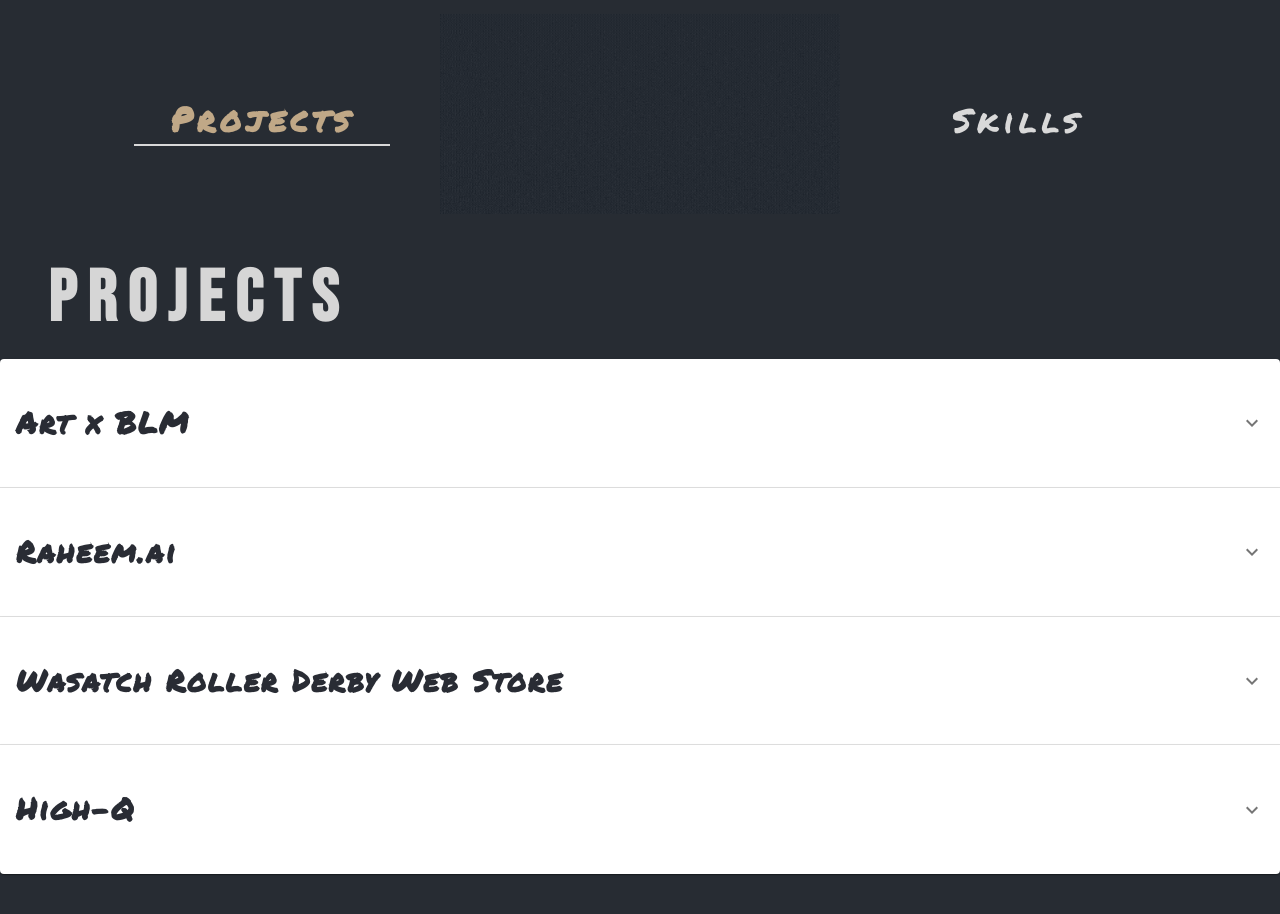
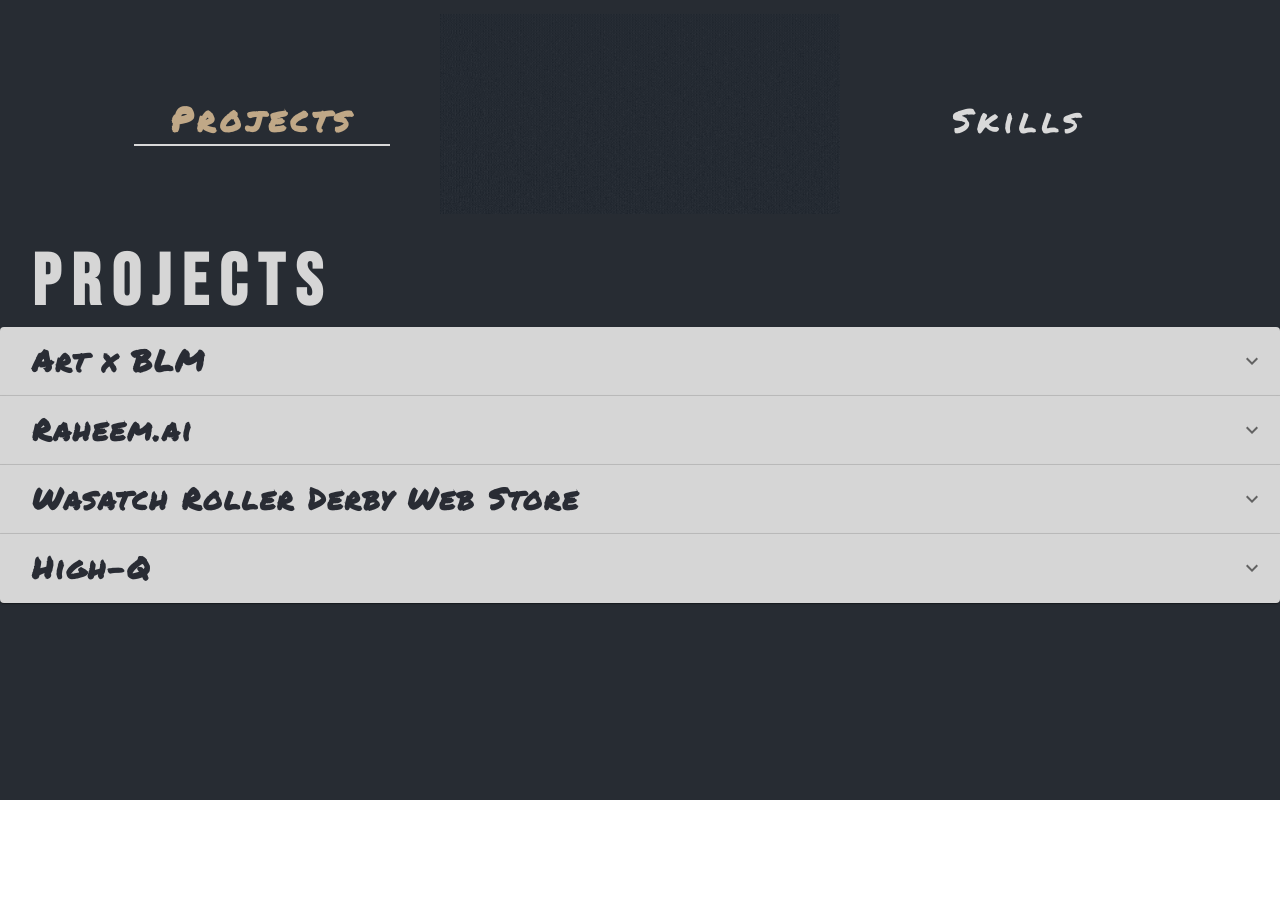
Before and after one commit to KParrish193/KParrish193.github.io, a React (Create React App) app: page /projects in a window 1280 px wide. After the commit the page ends 800 px from the top, so only its background shows below. Built offline with nearby package versions, Linux system fonts and the light colour scheme.

Commit message:
projects page styled

```diff
--- a/src/App.js
+++ b/src/App.js
@@ -2,7 +2,7 @@
 
 import gif from './assets/neon.gif';
 
-import { Nav, Gif } from './styles/index'
+import { Nav, Gif, AppContainer } from './styles/index'
 import { Route, Link, NavLink } from 'react-router-dom';
 import About from './components/about';
 import Projects from './components/projects';
@@ -11,7 +11,7 @@
 
 function App() {
     return (
-    <div className="App">
+    <AppContainer className="App">
             <header className="App-header">
             <Nav>
 
@@ -53,8 +53,8 @@
         <Route path="/projects" component={Projects} />
         <Route path="/skills" component={Skills} />
     </div>
-    </div>
-  );
+    </AppContainer>
+);
 }
 
 export default App;
--- a/src/components/about.js
+++ b/src/components/about.js
@@ -52,7 +52,7 @@
             <h3>
                 Hello there!
             </h3>
-                <div>
+            <div>
                 <div className="content">
                 <p>
                 I am a highly design-oriented  Fullstack Web Developer (HTML, CSS, JavaScript, React, NodeJS) currently seeking new opportunities in the western United States.
--- a/src/components/projects.js
+++ b/src/components/projects.js
@@ -20,7 +20,10 @@
                 Projects
             </h2>
             <ProjectCardContainer>
-            <Accordion>
+            <Accordion
+                style={{
+                    backgroundColor: '#d6d6d6',
+                }}>
                 <AccordionSummary
                 expandIcon={<ExpandMoreIcon />}
                 aria-controls="panel1a-content"
@@ -30,6 +33,8 @@
                     <h3
                     style={{
                         textAlign: 'left',
+                        padding: '0 1rem',
+                        margin: '0'
                     }}>
                         Art x BLM</h3>
                 </Typography>
@@ -37,11 +42,6 @@
             <AccordionDetails>
             <ProjectCard>
                 <img className="project" src={artxblm} alt="art x blm logo"/>
-                <p>
-                    <a href="https://github.com/KParrish193/blm-art-exchange" target="blank">
-                    <GitHub src={github} alt="github logo" />
-                    </a>
-                </p>
                 <h4>
                 HTML | CSS | JavaScript | React | NodeJS | Strapi | Heroku | Stripe
                 </h4>
@@ -51,7 +51,9 @@
                 <p>
                 App to facilitate a collaborative exchange of art to raise money for anti-racist action
                 </p>
+
                 <div>
+                <div className="bullets">
                 <p className="bulletpoints">
                 • Remotely collaborated with an international team of 2 developers, 1 UX designer, and additional product managers
                 </p>
@@ -62,11 +64,20 @@
                 • Developed a rich, client-side routed React application with a Node.js SQL database that supports high-resolution image uploads
                 </p>
                 </div>
+                <div className="github">
+                    <a href="https://github.com/KParrish193/blm-art-exchange" target="blank">
+                    <GitHub src={github} alt="github logo" />
+                    </a>
+                </div>
+                </div>
             </ProjectCard>
             </AccordionDetails>
             </Accordion>
 
-            <Accordion>
+            <Accordion
+            style={{
+                backgroundColor: '#d6d6d6',
+            }}>
             <AccordionSummary
                 expandIcon={<ExpandMoreIcon />}
                 aria-controls="panel2a-content"
@@ -82,6 +93,8 @@
                     <h3
                     style={{
                         textAlign: 'left',
+                        padding: '0 1rem',
+                        margin: '0'
                     }}>
                         Raheem.ai</h3>
                     </a>
@@ -90,11 +103,6 @@
             <AccordionDetails>
             <ProjectCard>
                 <img className="project" src={raheem} alt="raheem logo"/>
-                <p>
-                    <a href="https://github.com/Lambda-School-Labs/raheem.org--fe" target="blank">
-                    <GitHub src={github} alt="github logo" />
-                    </a>
-                </p>
                 <h4>
                 HTML | CSS | JavaScript | React | NodeJS | Victory | Google Firebase | AWS
                 </h4>
@@ -104,7 +112,9 @@
                 <p>
                 A mobile-forward, independent, online service to help people take action against police violence
                 </p>
+
                 <div>
+                <div className="bullets">
                 <p className="bulletpoints">
                 • Collaborated with a remote, cross-functional team of 5 developers and 2 UX designers from across the United States
                 </p>
@@ -121,11 +131,20 @@
                 • Developed lightweight, client-side routed React application with a Firebase NoSQL database
                 </p>
                 </div>
+                <div className="github">
+                    <a href="https://github.com/Lambda-School-Labs/raheem.org--fe" target="blank">
+                    <GitHub src={github} alt="github logo" />
+                    </a>
+                </div>
+                </div>
             </ProjectCard>
             </AccordionDetails>
             </Accordion>
 
-            <Accordion>
+            <Accordion
+            style={{
+                backgroundColor: '#d6d6d6',
+            }}>
             <AccordionSummary
                 expandIcon={<ExpandMoreIcon />}
                 aria-controls="panel3a-content"
@@ -135,6 +154,8 @@
                 <h3
                 style={{
                     textAlign: 'left',
+                    padding: '0 1rem',
+                    margin: '0'
                 }}>
                     Wasatch Roller Derby Web Store</h3>
                 </Typography>
@@ -142,11 +163,6 @@
             <AccordionDetails>
             <ProjectCard>
                 <img className="project" src={wrd} alt="wasatch roller derby logo"/>
-                <p>
-                    <a href="https://github.com/KParrish193/wrd-store" target="blank">
-                    <GitHub src={github} alt="github logo" />
-                    </a>
-                </p>
                 <h4>
                 HTML | CSS | JavaScript | React | NextJS | NodeJS | Strapi | AWS | Stripe
                 </h4>
@@ -156,7 +172,9 @@
                 <p>
                 A nonprofit organization that strives to promote the sport of roller derby in Salt Lake City, Utah, showcasing the dedication and athleticism of all involved
                 </p>
+
                 <div>
+                <div className="bullets">
                 <p className="bulletpoints">
                 • Designed first iteration of web store to provide Wasatch Roller Derby with alternative income and brand promotion streams
                 </p>
@@ -164,11 +182,20 @@
                 • Optimized SEO functionality with NextJS, providing 100% improvement into web traffic insight and analysis
                 </p>
                 </div>
+                <div className="github">
+                <a href="https://github.com/KParrish193/wrd-store" target="blank">
+                    <GitHub src={github} alt="github logo" />
+                </a>
+                </div>
+                </div>
             </ProjectCard>
             </AccordionDetails>
             </Accordion>
 
-            <Accordion>
+            <Accordion
+            style={{
+                backgroundColor: '#d6d6d6',
+            }}>
             <AccordionSummary
                 expandIcon={<ExpandMoreIcon />}
                 aria-controls="panel4a-content"
@@ -185,6 +212,8 @@
                 <h3
                 style={{
                     textAlign: 'left',
+                    padding: '0 1rem',
+                    margin: '0'
                 }}>
                     High-Q</h3>
                 </a>
@@ -193,11 +222,6 @@
             <AccordionDetails>
             <ProjectCard>
                 <img className="project"src={highQ} alt="high-Q logo"/>
-                <p>
-                    <a href="https://github.com/med-cabinet-5" target="blank">
-                    <GitHub src={github} alt="github logo" />
-                    </a>
-                </p>
                 <h4>
                 HTML | CSS | JavaScript | React | NodeJS | Strapi | Heroku | Stripe
                 </h4>
@@ -207,7 +231,9 @@
                 <p>
                 A web app that recommends best-matched cannabis strains to users looking to move away from their dependency on pharmaceuticals
                 </p>
+
                 <div>
+                <div className="bullets">
                 <p className="bulletpoints">
                 • Supervised and assigned daily actionable items to 2 junior devs
                 </p>
@@ -218,11 +244,19 @@
                 • Released presentation-ready website in 1 week
                 </p>
                 </div>
+                <div className="github">
+                    <a href="https://github.com/med-cabinet-5" target="blank">
+                    <GitHub src={github} alt="github logo" />
+                    </a>
+                </div>
+                </div>
+
                 <p>
                 <a href="https://www.mikioharman.com/2020-02-07-budAPI/" target="blank">
                 Blog about the project by data scientist Mikio Harman
                 </a>
                 </p>
+
             </ProjectCard>
             </AccordionDetails>
             </Accordion>
--- a/src/components/skills.js
+++ b/src/components/skills.js
@@ -12,7 +12,6 @@
 import word from '../assets/icons/skills/word.png';
 import excel from '../assets/icons/skills/excel.png';
 import outlook from '../assets/icons/skills/outlook.png';
-import pp from '../assets/icons/skills/powerpoint.png';
 import office from '../assets/icons/skills/office-365.png';
 import drive from '../assets/icons/skills/google-drive.png';
 import analytics from '../assets/icons/skills/analytics.png';
@@ -88,7 +87,6 @@
                     <img src={office} alt="office 365 logo"/>
                     <img src={word} alt="word logo"/>
                     <img src={excel} alt="excel logo"/>
-                    <img src={pp} alt="powerpoint logo"/>
                     <img src={outlook} alt="outlook logo"/>
                 </SkillsImgContainer>
             </SkillsCard>
--- a/src/styles/index.js
+++ b/src/styles/index.js
@@ -1,5 +1,11 @@
 import styled from 'styled-components'
 import hero from '../assets/hero.jpg'
+
+export const AppContainer = styled.div`
+width: 100%;
+height: 100vh;
+background-color: #272C33;
+`
 
 export const Nav = styled.div`
     width: 100%;
@@ -17,6 +23,7 @@
 
         @media(max-width: 1100px) {
             width: 350px;
+
         }
     }
 
@@ -35,8 +42,7 @@
             justify-content: center;
             border: none;
             width: 100%;
-            padding-bottom: 2.5rem;
-            padding-top: 1.5rem;
+            padding: 1.5 0 2.5rem 0;
         }
     }
 
@@ -63,8 +69,8 @@
         @media(max-width: 500px) {
             width: 100%;
             border-bottom: solid 1px #d9d9d9;
-            padding: .1rem;
-            letter-spacing: 1.25rem;
+            padding: .1rem 0;
+            letter-spacing: .9rem;
         }
     }
 `
@@ -123,26 +129,29 @@
     display: flex;
     flex-direction: column;
     width: 60%;
-    min-width: 250px;
     padding-top: 2rem;
 
     @media(max-width: 850px) {
         padding-top: .5rem;
+        width: 100%;
     }
 
     div {
         font-family: 'Permanent Marker', cursive;
-        font-size: 1.6rem;
+        font-size: 1.7rem;
         letter-spacing: .12rem;
         padding: .5rem 2rem;
         width: 100%;
 
         @media(max-width: 850px) {
             padding: .5rem 0;
+            font-size: 1.5rem;
+            letter-spacing: .1rem;
         }
 
         @media(max-width: 600px) {
-            font-size: 1.3rem;
+            font-size: 1.2rem;
+            letter-spacing: .13rem
         }
     }
 
@@ -169,6 +178,10 @@
 
     img {
         margin: 0 1rem ;
+
+        @media(max-width: 700px) {
+            margin: 0 .5rem;
+        }
     }
 `
 
@@ -187,11 +200,15 @@
 `
 
 export const AboutMe = styled.div`
+    width: 100%;
+    background-color: #d9d9d9;
+
     div {
         display: flex;
         flex-direction: row;
         justify-content: space-between;
         align-items: center;
+        width: 100%;
 
         @media(max-width: 900px){
             flex-direction: column;
@@ -200,21 +217,23 @@
     .content {
         display: flex;
         flex-direction: column;
-            padding: 1rem 2.1rem;
+        padding: 1rem 0;
         width: 60%;
         letter-spacing: .12rem;
 
-            @media(max-width: 800px ){
-                width: 90%;
+        @media(max-width: 1000px ){
+            width: 100%;
+            letter-spacing: .09rem;
         }
 
         p {
             font-family: 'Permanent Marker', cursive;
             font-size: 1.6rem;
+            padding: 0 2rem;
 
             @media(max-width: 600px) {
                 font-size: 1.3rem;
-                    // padding: 0 1rem;
+                padding: 0 1.25rem;
             }
         }
     }
@@ -246,14 +265,21 @@
 
 export const ProjectCard = styled.div`
     background-color: #d9d9d9;
+    display: flex;
+    flex-direction: column;
+    align-items: center;
 
     h3 {
         font-family: 'Permanent Marker', cursive;
         font-size: .1rem;
         letter-spacing: .3rem;
         color: #292C34;
-        padding: 0;
-        margin: 0;
+    }
+
+    img.project {
+        height: 200px;
+        border-radius: 150px;
+        margin: 1rem 0 2rem;
     }
 
     h4 {
@@ -261,26 +287,60 @@
         font-size: 2rem;
         letter-spacing: .2rem;
         color: #C0A887;
+        padding: 0;
+        margin: 0 0 .5rem 0;
+        text-align: left;
+        width: 90%;
+
+        @media (max-width: 600px) {
+            text-align: center;
+        }
     }
 
     h5 {
         font-family: 'Bebas Neue', cursive;
         font-size: 1.8rem;
         letter-spacing: .2rem;
-
+        text-align: left;
+        width: 90%;
+        padding: 0;
+        margin: .5rem 0 0;
     }
 
-    img.project {
-        height: 200px;
-        border-radius: 150px;
+
+    .bulletpoints {
+        font-family: 'Bebas Neue', cursive;
+        text-align: left;
+        font-size: 1.3rem;
+        padding: 0 0 .5rem 0;
+        margin: 0;
+        width: 100%;
     }
 
-    .bulletpoints {
-        text-align: left;
-        font-size: 1.3rem;
-        padding: 0 0 .2rem 0 ;
-        margin: 0;
-        width: 60%;
+    .github {
+        width: 15%;
+        display: flex;
+        justify-content: flex-end;
+    }
+
+    .bullets {
+        width: 85%;
+        display: flex;
+        flex-direction: column;
+        margin: 0 0 1rem 0;
+    }
+
+    div {
+        display: flex;
+        flex-direction: row-reverse;
+        width: 90%;
+    }
+
+    p {
+        width: 90%;
+        // margin: 1rem 0 1.5rem;
+        text-align: center;
+        padding: 0;
     }
 
     a {
@@ -312,11 +372,14 @@
     h2 {
         font-family: 'Bebas Neue', cursive;
         font-size: 4.5rem;
+        width: 90%;
         letter-spacing: .7rem;
-        margin: 1rem 3rem;
         background-color: #272c33;
         color: #d6d6d6;
         text-align: left;
+        margin: 0;
+        margin-left: 2rem;
+        padding: 0;
     }
 `
 
@@ -339,12 +402,21 @@
     min-width: 240px;
     background-color: #d9d9d9;
 
+    @media(max-width: 600px){
+        width: 50%;
+    }
+
     h3 {
         font-family: 'Permanent Marker', cursive;
         font-size: 2.1rem;
         letter-spacing: .3rem;
         color: #292C34;
         margin: .2rem 0;
+
+        @media(max-width: 600px){
+            font-size: 1.7rem;
+            letter-spacing: .15rem;
+        }
     }
 
     p {
```
Lines whose indentation alone changed are shown as unchanged.
